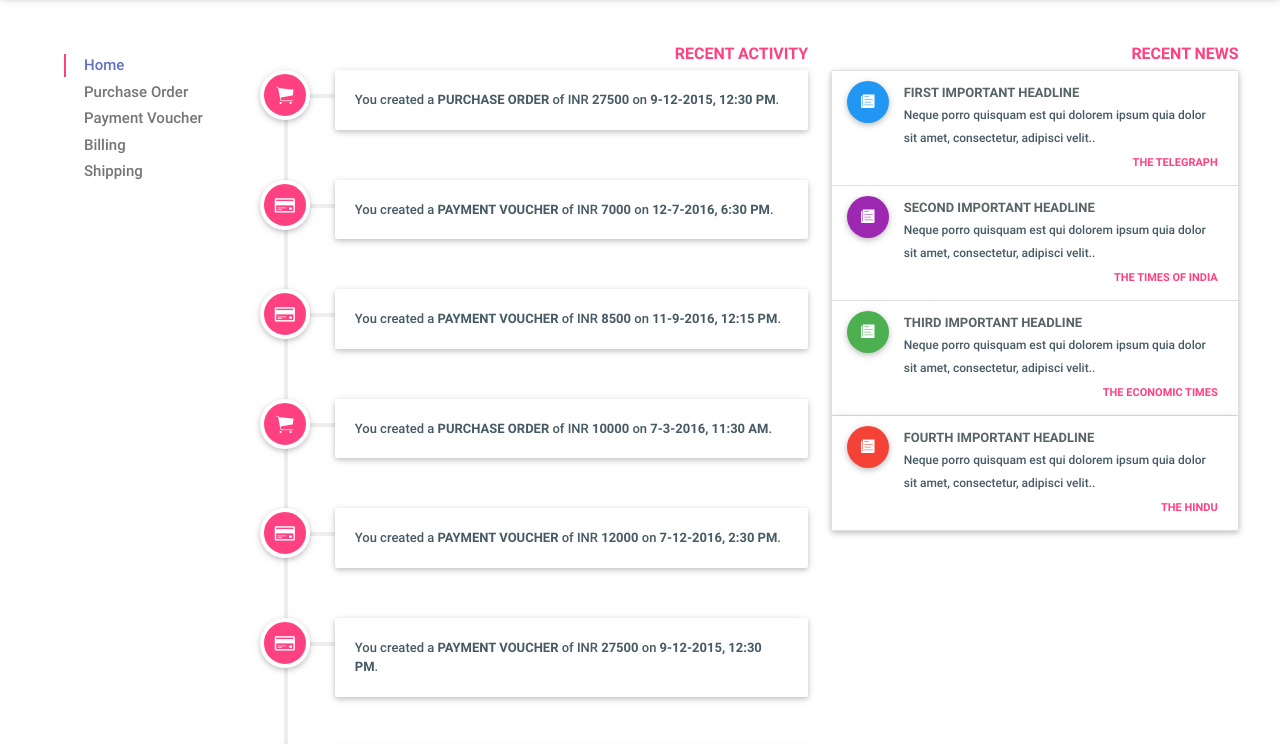
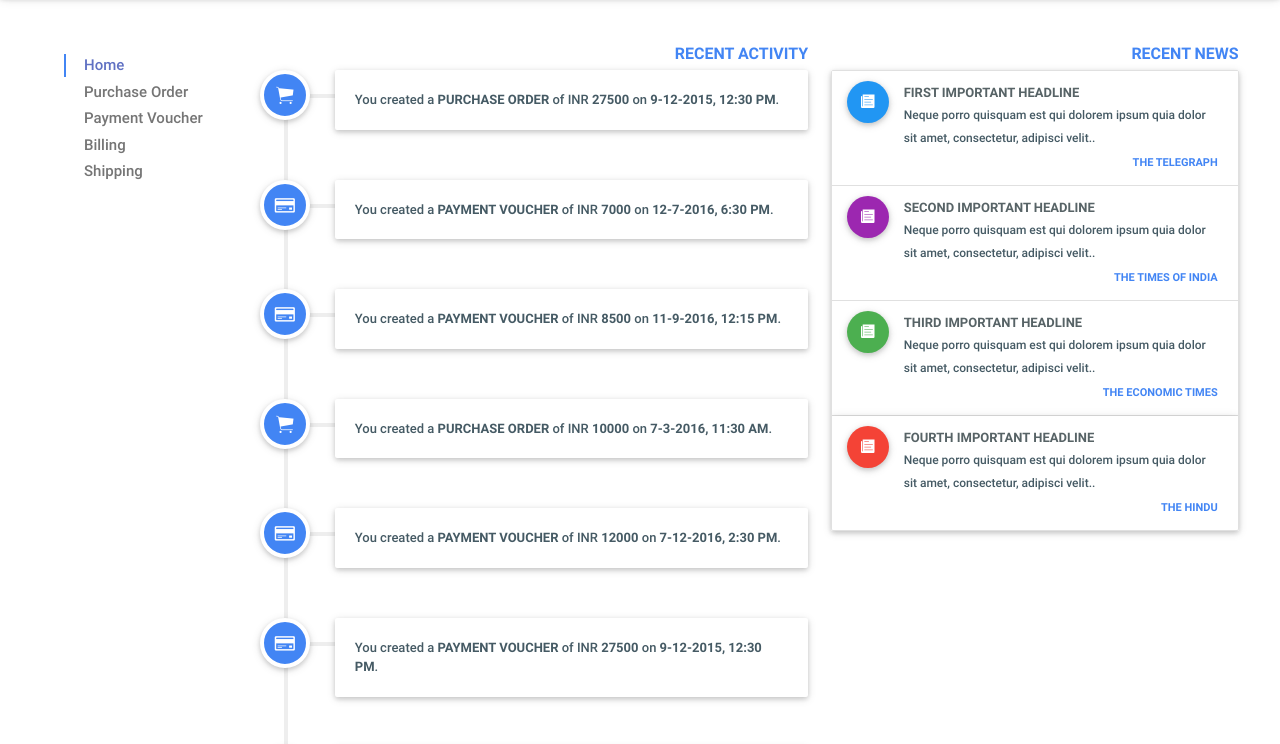
Before and after one commit to subham1994/FormsWebApp, a website: page app/index.html in a window 1280 px wide. Shown: the part 67-811 px from the top of the page. Drawn offline with nearby package versions, Linux system fonts and the light colour scheme; files whose address does not match are found by name.

Commit message:
changed primary color

```diff
--- a/app/static/css/style.css
+++ b/app/static/css/style.css
@@ -1,5 +1,5 @@
 :root {
-  --main-bg-color: rgb(255,64,129);
+  --main-bg-color: #4285f4;
 }
 
 @media (min-width: 993px) {
```
